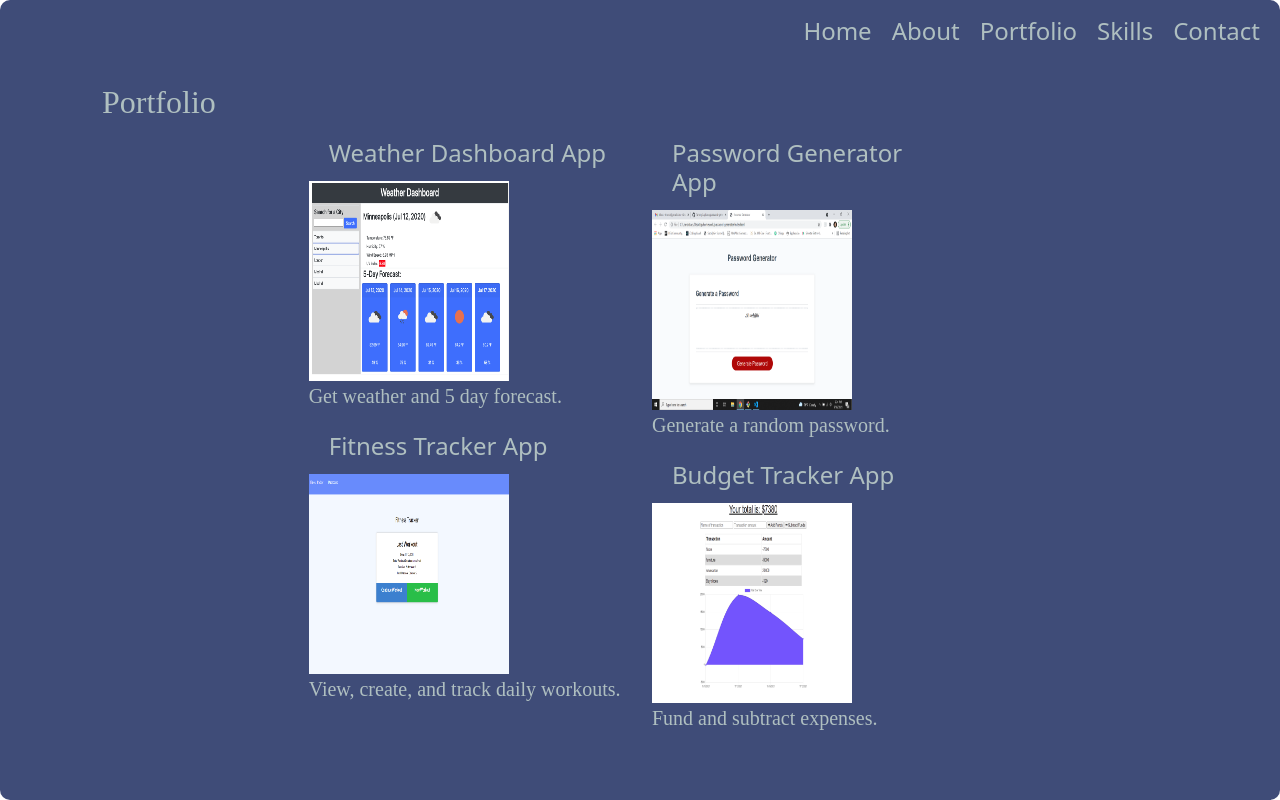
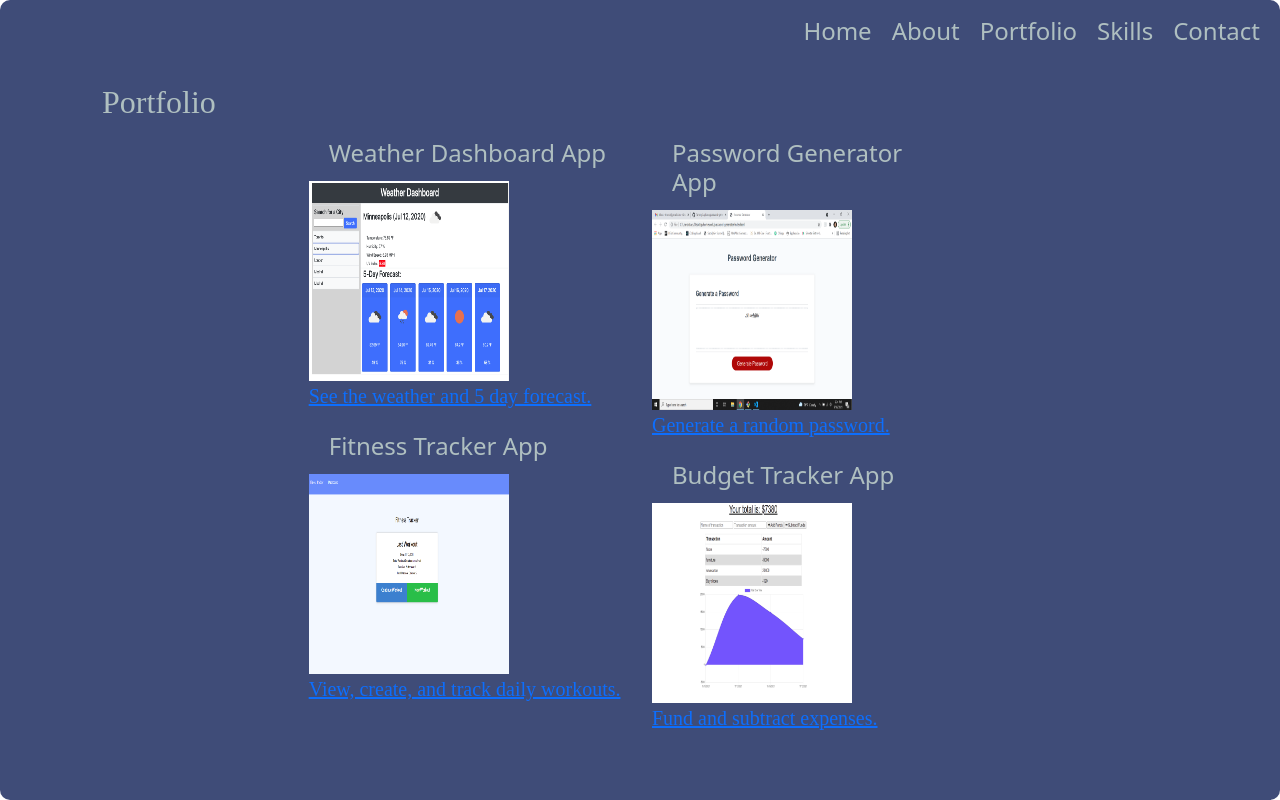
Before and after one commit to TammyGagliano/reactportfolio, a React (Create React App) app: page /portfolio in a window 1280 px wide. Built offline with nearby package versions, Linux system fonts and the light colour scheme.

Commit message:
udpate files to add links

```diff
--- a/package.json
+++ b/package.json
@@ -3,6 +3,9 @@
   "version": "0.1.0",
   "private": true,
   "dependencies": {
+    "@fortawesome/fontawesome-svg-core": "^1.2.36",
+    "@fortawesome/free-solid-svg-icons": "^5.15.4",
+    "@fortawesome/react-fontawesome": "^0.1.16",
     "@testing-library/jest-dom": "^5.15.0",
     "@testing-library/react": "^11.2.7",
     "@testing-library/user-event": "^12.8.3",
--- a/src/components/Contact.js
+++ b/src/components/Contact.js
@@ -1,16 +1,19 @@
 import "./style.css";
+import { Col, Row } from "react-bootstrap";
 
 const About = () => {
   return (
     <div className="contact">
-
+    <Row>
+      <Col sm={12} md={6}>
       <iframe src="https://www.google.com/maps/embed?pb=!1m18!1m12!1m3!1d425710.5893909689!2d-87.13032516049101!3d33.53092193978224!2m3!1f0!2f0!3f0!3m2!1i1024!2i768!4f13.1!3m3!1m2!1s0x888911df5885bfd3%3A0x25507409eaba54ce!2sBirmingham%2C%20AL!5e0!3m2!1sen!2sus!4v1637340330239!5m2!1sen!2sus"
               width="600"
               height="450"
               frameBorder="0"
               style={{ border: 0 }}></iframe>
 
-
+              </Col>
+            <Col sm={12} md={6}>
       <h1>Contact me!</h1>
 
       <h2>Phone</h2>
@@ -21,7 +24,8 @@ const About = () => {
 
       <h2>Address</h2>
       <p>Birmingham, Alabama </p>
-
+      </Col>
+        </Row>
 
     </div>
   );
--- a/src/components/Portfolio.js
+++ b/src/components/Portfolio.js
@@ -13,19 +13,19 @@ const Portfolio = () => {
             <Col sm={12} md={6}>
             <h4>Weather Dashboard App</h4>
             <img src={`${process.env.PUBLIC_URL}/images/weatherscreenshot.png`} alt=""/>
-            <p>Get weather and 5 day forecast. </p>
+            <p><a href="https://tammygagliano.github.io/weather-dashboard/">See the weather and 5 day forecast.</a></p>
             <h4>Fitness Tracker App</h4>
             <img src={`${process.env.PUBLIC_URL}/images/fitnessscreenshot.png`} alt=""/>
-            <p>View, create, and track daily workouts.</p>
+            <p><a href="https://tg-fitness-tracker.herokuapp.com/">View, create, and track daily workouts.</a></p>
             <p></p>
             </Col>
             <Col sm={12} md={6}>
             <h4>Password Generator App</h4>
             <img src={`${process.env.PUBLIC_URL}/images/passwordGenScreenshot.png`} alt=""/>
-            <p>Generate a random password.</p>
+            <p><a href="https://tammygagliano.github.io/password-generator/">Generate a random password.</a></p>
             <h4>Budget Tracker App</h4>
             <img src={`${process.env.PUBLIC_URL}/images/budgetscreenshot.png`} alt=""/>
-            <p>Fund and subtract expenses. </p>
+            <p><a href="https://tg-progressive-budget.herokuapp.com/">Fund and subtract expenses.</a></p>
             </Col>
             </Row>
             </div>
--- a/src/components/Skills.js
+++ b/src/components/Skills.js
@@ -1,3 +1,6 @@
+import { faHome } from "@fortawesome/free-solid-svg-icons";
+import { FontAwesomeIcon } from "@fortawesome/react-fontawesome";
+
 import "./style.css";
 
 const Skills = () => {
@@ -5,8 +8,7 @@ const Skills = () => {
     <div className="Portfolio">
       <h2>Programming Languages &amp; Tools</h2>
       <ul>
-        <li>
-          <i class="fab fa-html5"></i>
+        <li>HTML5
         </li>
         <li>
           <i class="fab fa-css3-alt"></i>
@@ -18,7 +20,7 @@ const Skills = () => {
           <i class="fab fa-wordpress"></i>
         </li>
         <li>
-          <i class="fab fa-github"></i>
+        <FontAwesomeIcon icon={["fab", "github"]} />
         </li>
         <li>
           <i class="fab fa-adobe"></i>
--- a/src/components/style.css
+++ b/src/components/style.css
@@ -131,7 +131,12 @@ h1, h2, h3, h4 {
     color: #afbfc0;
     padding: 0 40px;
 }
-
+.contact iframe {
+    border: 0;
+    width: 100%;
+    height: 400px;
+    margin-bottom: 15px;
+  }
 /* PORTFOLIO PAGE CSS */
 
 .portfolioImg img {
```
Also changed, not shown: 1 other file (tests, documents, lock files or other folders).
